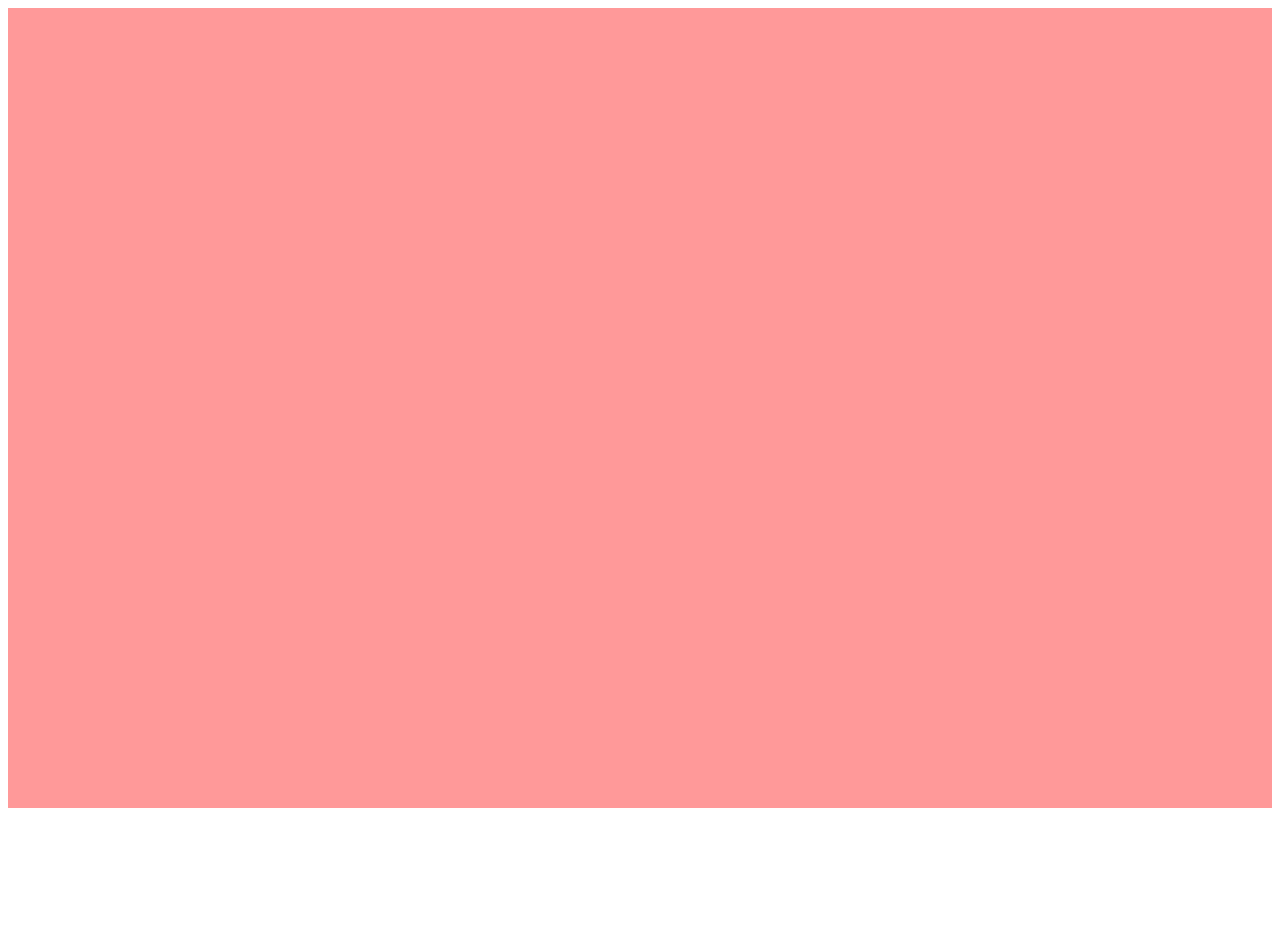
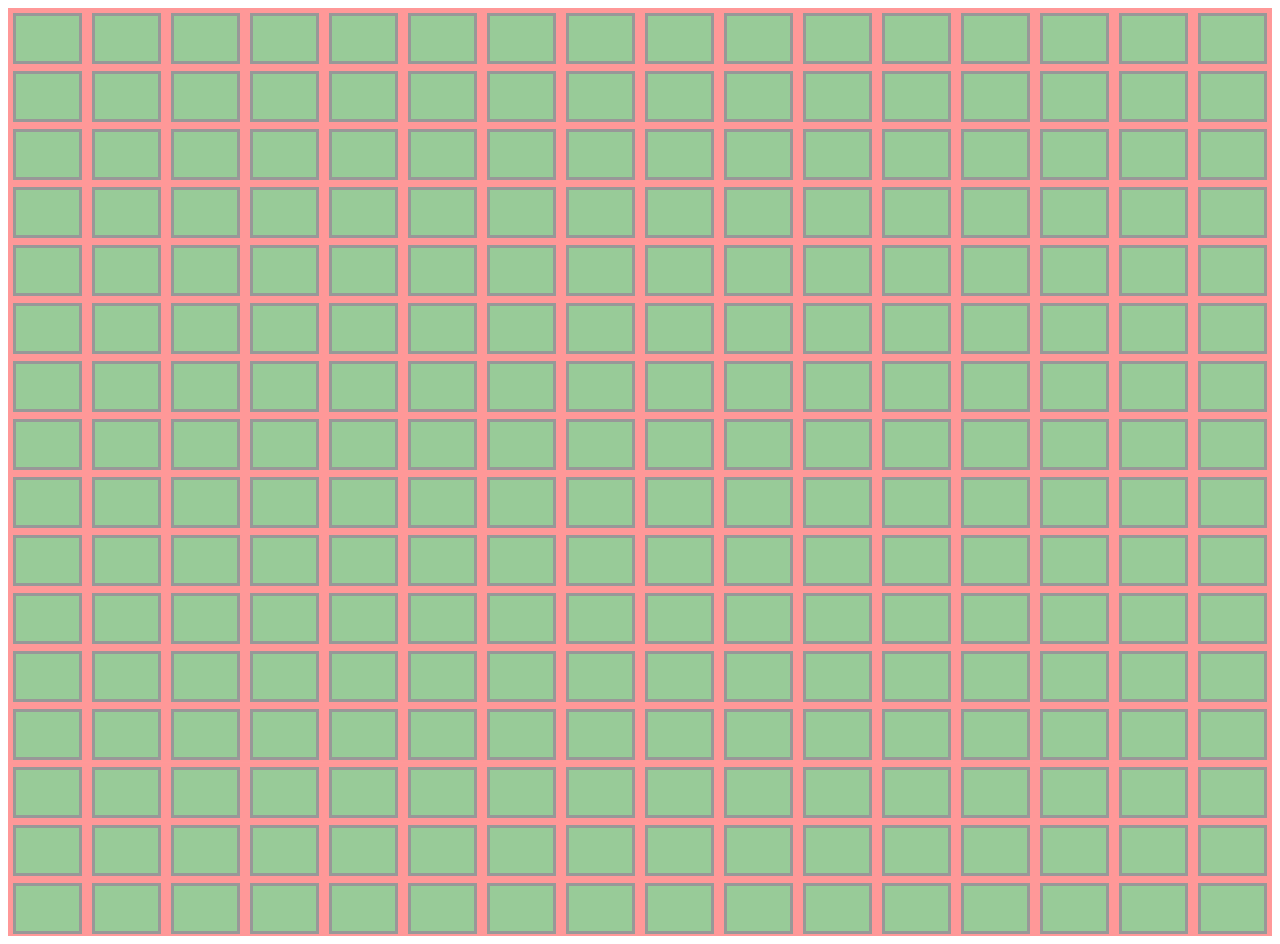
Before and after one commit to GooMoonRyoung/Etch-a-Sketch, a plain HTML site: page index.html in a window 1280 px wide. Before the commit the page ends 816 px from the top, so only its background shows below. Drawn offline with Linux system fonts and the light colour scheme.

Commit message:
Created the logic for adding 16 row of 16 boxs that are all divs.

```diff
--- a/jsfile.js
+++ b/jsfile.js
@@ -5,8 +5,16 @@ I will add a hover event to the boxes that adds a transition/css class and when
 
 const container = document.querySelector('#container');
 
-for ( i=0; i < 16; i++){
-    const row = document.createElement('div')
-    row.classList.add('row')
-    container.appendChild(row)
+for ( r=1; r <= 16; r++){
+    const row = document.createElement('div');
+    row.classList.add(`row`);
+    row.classList.add(`r${r}`);
+    container.appendChild(row);
+    for (b= 0; b < 16; b++){
+        const currentRow = document.querySelector(`.r${r}`);
+        console.log(currentRow);
+        const box = document.createElement('div');
+        box.classList.add('box');
+        currentRow.appendChild(box);
+    }
 }
--- a/style.css
+++ b/style.css
@@ -6,14 +6,20 @@
 
 .row{
     display: flex;
-    height: 50px;
+    height: 58px;
     background-color: red;
     opacity: 40%;
-    flex-grow: auto;
+    flex-grow: 1;
+    justify-content: space-around;
+
 }
 
 
 .box{
-    height: 50px;
+    height: 45px;
     flex: auto;
+    background-color: green;
+    border-style: solid;
+    border-color: black;
+    margin: 5px;
 }
```
